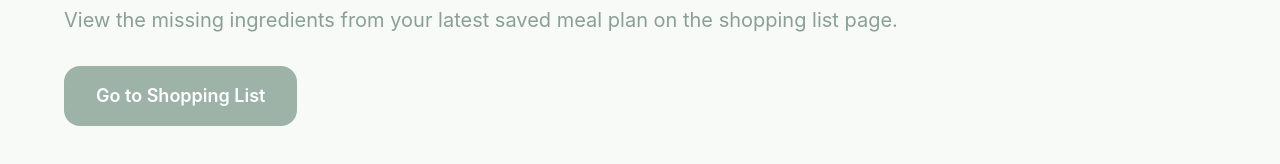
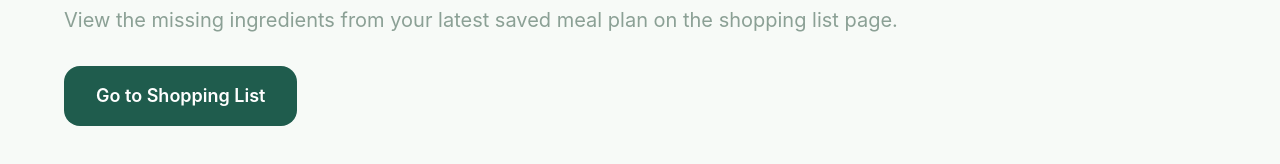
Before and after one commit to TatevikTadevosyan86/PlanEat, a React app in the folder frontend/: page /meal-plan in a window 1280 px wide. Shown: the part 522-686 px from the top of the page. Built offline with nearby package versions, Linux system fonts and the light colour scheme; no server answers; the HTML template or start-up script is replaced by a standard one.

Commit message:
Change button color to dark green

```diff
--- a/frontend/src/pages/MealPlan.jsx
+++ b/frontend/src/pages/MealPlan.jsx
@@ -261,7 +261,7 @@ useEffect(() => {
               <div className="mt-8">
                 <Link
                   to="/shopping-list"
-                  className="inline-block rounded-2xl bg-[#9db3a8] px-8 py-4 text-lg font-semibold text-white"
+                  className="inline-block rounded-2xl bg-[#1f5c4d] px-8 py-4 text-lg font-semibold text-white"
                 >
                   Go to Shopping List
                 </Link>
```
